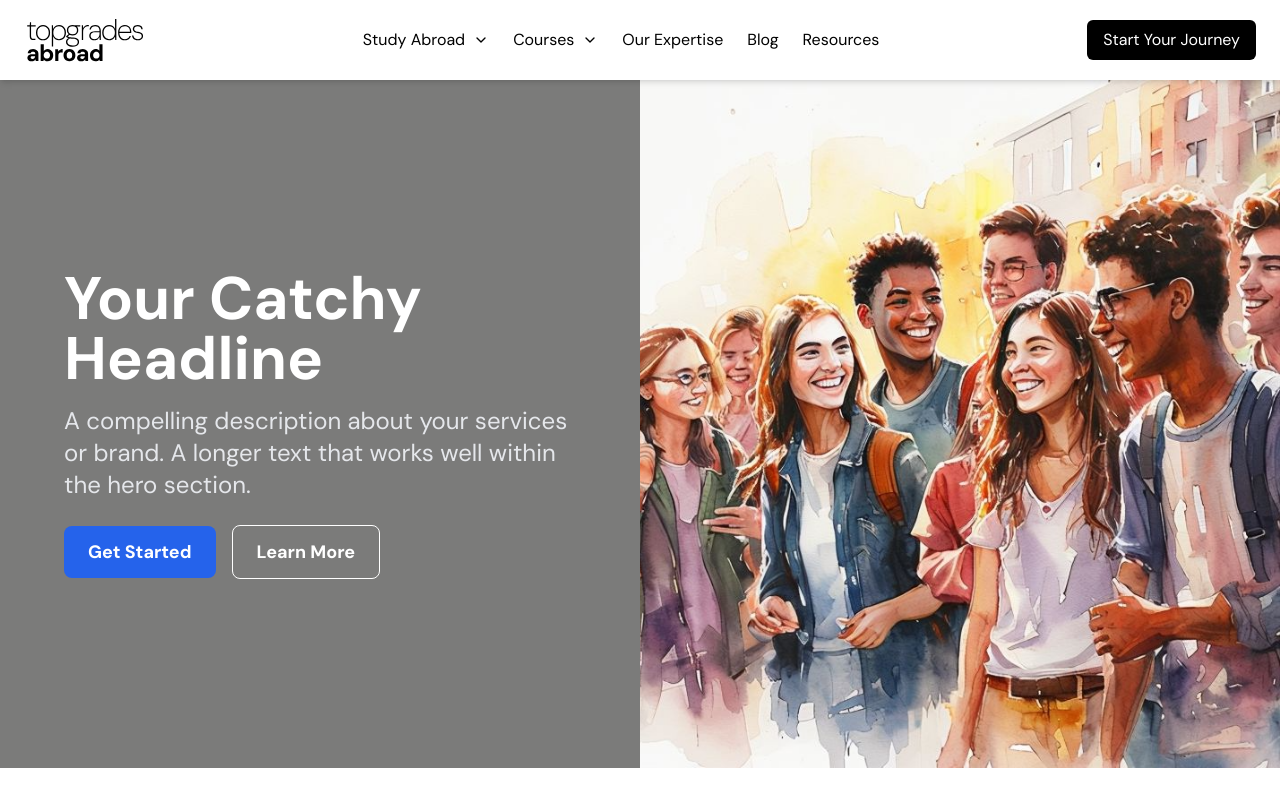
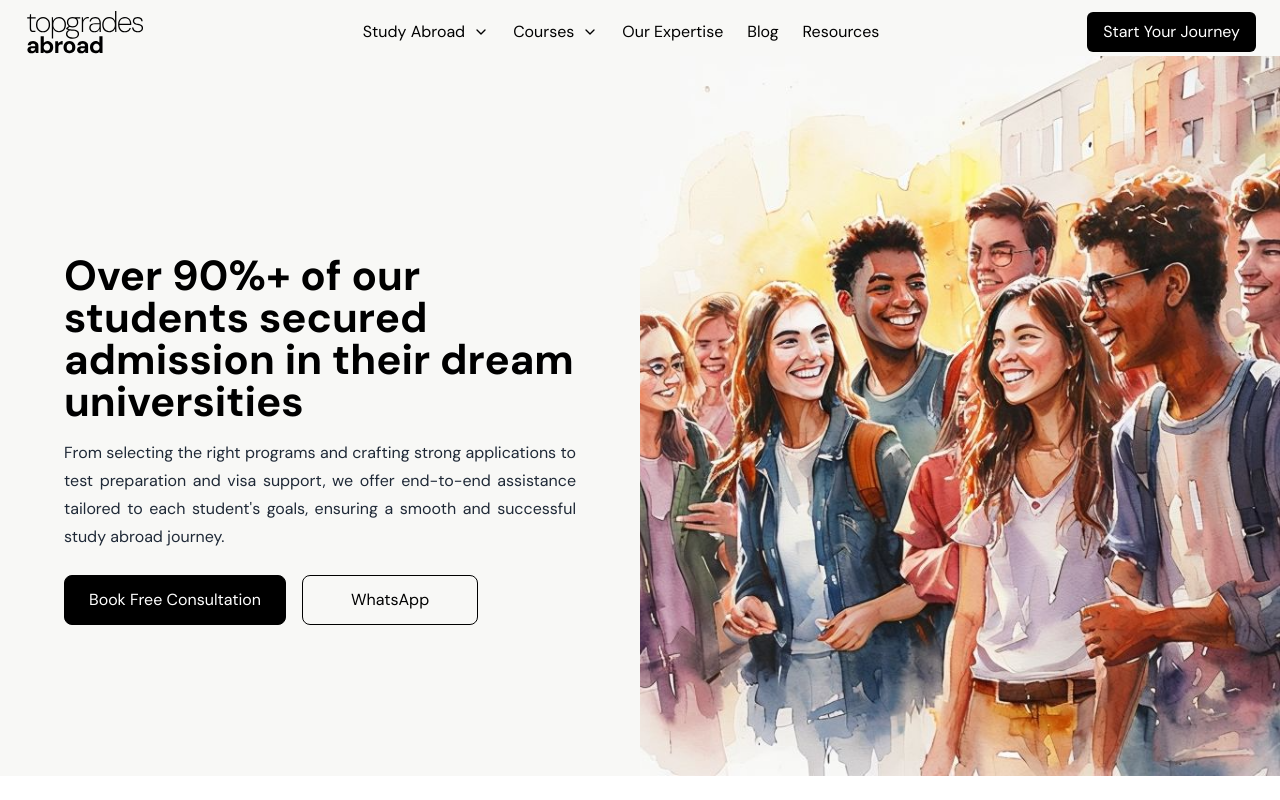
Before and after one commit to topgradesabroad/tga-website, a Next.js app: page / in a window 1280 px wide. Built offline with nearby package versions, Linux system fonts and the light colour scheme.

Commit message:
hero section completed

```diff
--- a/components/Header.tsx
+++ b/components/Header.tsx
@@ -15,8 +15,8 @@ const Header = () => {
 
   return (
     <>
-      <header className="bg-white shadow-md z-40 relative">
-        <div className="container mx-auto flex items-center justify-between px-6 py-4">
+      <header className="bg-lightgrey z-40 relative">
+        <div className="container mx-auto flex items-center justify-between px-6 pt-2">
           {/* Logo */}
           <Link href="/">
             <img src="/logo.svg" alt="Topgrades Abroad" className="h-12 w-auto" />
--- a/components/HeroSection.tsx
+++ b/components/HeroSection.tsx
@@ -1,21 +1,21 @@
 export default function HeroSection() {
   return (
-    <section className="bg-lightgrey h-[86vh] flex flex-col md:flex-row">
+    <section className="bg-lightgrey h-[90vh] flex flex-col md:flex-row">
       {/* Left Column (Text) */}
-      <div className="relative w-full md:w-1/2 h-full px-8 md:px-16 flex flex-col justify-center bg-black bg-opacity-50">
-        <h1 className="text-4xl md:text-5xl lg:text-6xl font-bold text-white">
-          Your Catchy Headline
+      <div className="relative w-full md:w-1/2 h-full px-8 md:px-16 flex flex-col justify-center bg-lightgrey">
+        <h1 className="text-4xl pt-12 md:text-[42px] font-semibold font-sans text-black leading-[1]">
+          Over 90%+ of our students secured admission in their dream universities
         </h1>
-        <p className="mt-4 text-lg md:text-xl lg:text-2xl text-gray-200 max-w-xl">
-          A compelling description about your services or brand. A longer text that works well
-          within the hero section.
+        <p className="mt-4 text-lg md:text-xl lg:text-[16px] text-justify text-gray-800 max-w-xl">
+        From selecting the right programs and crafting strong applications to test preparation and visa support, we offer end-to-end assistance tailored to each student's goals, ensuring a smooth and successful study abroad journey.
         </p>
         <div className="mt-6">
-          <button className="px-6 py-3 text-lg font-semibold text-white bg-blue-600 hover:bg-blue-700 rounded-lg mr-4">
-            Get Started
+          <button className="px-6 py-3 text-md font-normal text-white bg-black hover:bg-transparent border hover:text-black border-black
+           rounded-lg mr-4">
+            Book Free Consultation
           </button>
-          <button className="px-6 py-3 text-lg font-semibold text-white bg-transparent border border-white hover:bg-white hover:text-black rounded-lg">
-            Learn More
+          <button className="px-12 py-3 text-md font-normal text-black border border-black bg-transparent hover:bg-black hover:text-white rounded-lg mr-4">
+            WhatsApp
           </button>
         </div>
       </div>
--- a/tailwind.config.js
+++ b/tailwind.config.js
@@ -1,16 +1,19 @@
 // tailwind.config.js
 module.exports = {
   content: [
-    './app/**/*.{js,ts,jsx,tsx}', // Adjust the paths according to your project structure
-    './pages/**/*.{js,ts,jsx,tsx}',  // Next.js pages
-    './components/**/*.{js,ts,jsx,tsx}',  // Next.js components
+    './app/**/*.{js,ts,jsx,tsx}',
+    './pages/**/*.{js,ts,jsx,tsx}',
+    './components/**/*.{js,ts,jsx,tsx}',
   ],
   theme: {
     extend: {
       colors: {
-        lightgrey:"#F8F8F6",
-      }
-
+        lightgrey: "#F8F8F6",
+      },
+      fontFamily: {
+        sans: `var(--font-dm-sans)`, // Use the CSS variable!
+        poppins: `var(--font-poppins)`, // Use the CSS variable!
+      },
     },
   },
   plugins: [],
```
